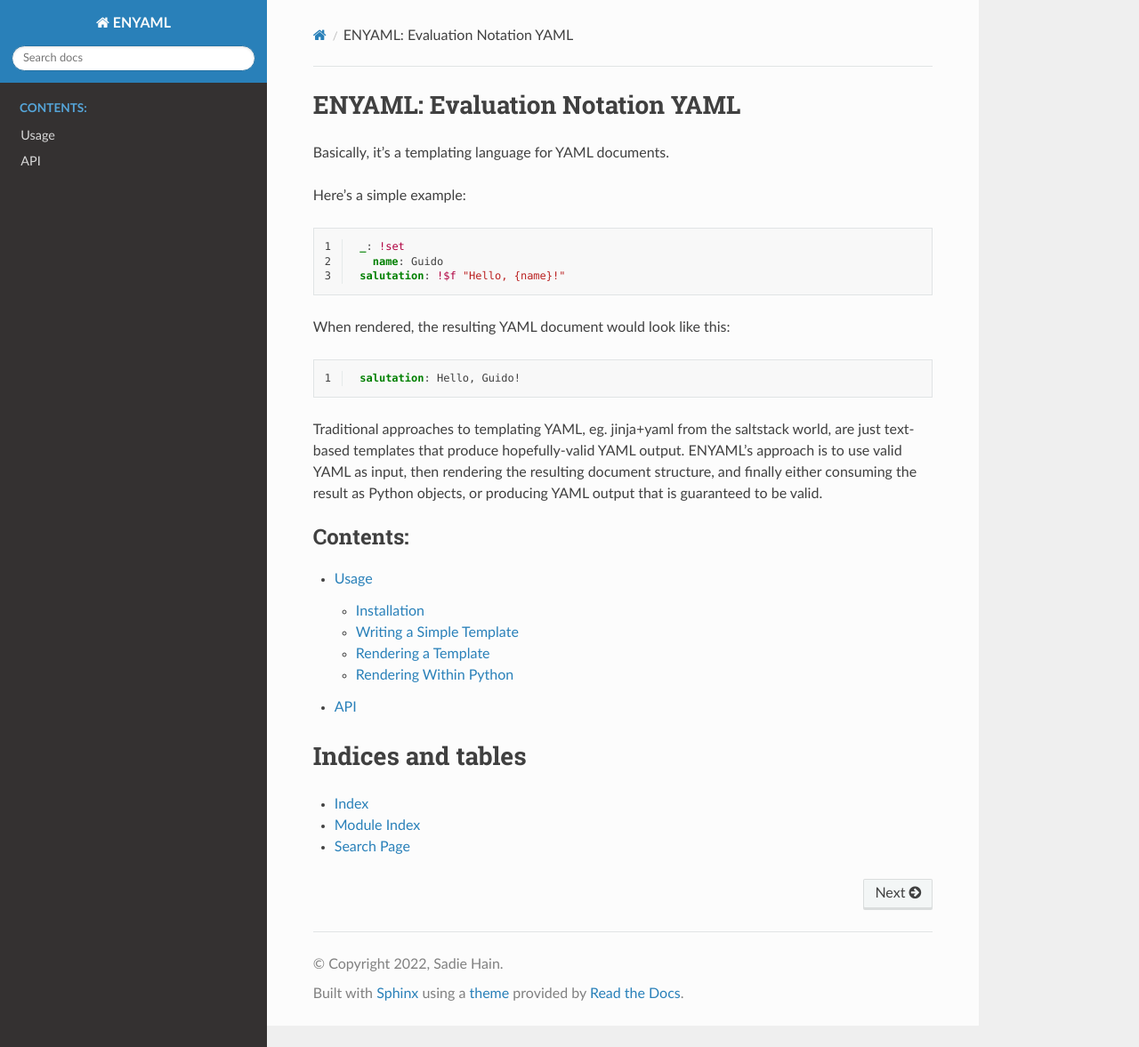
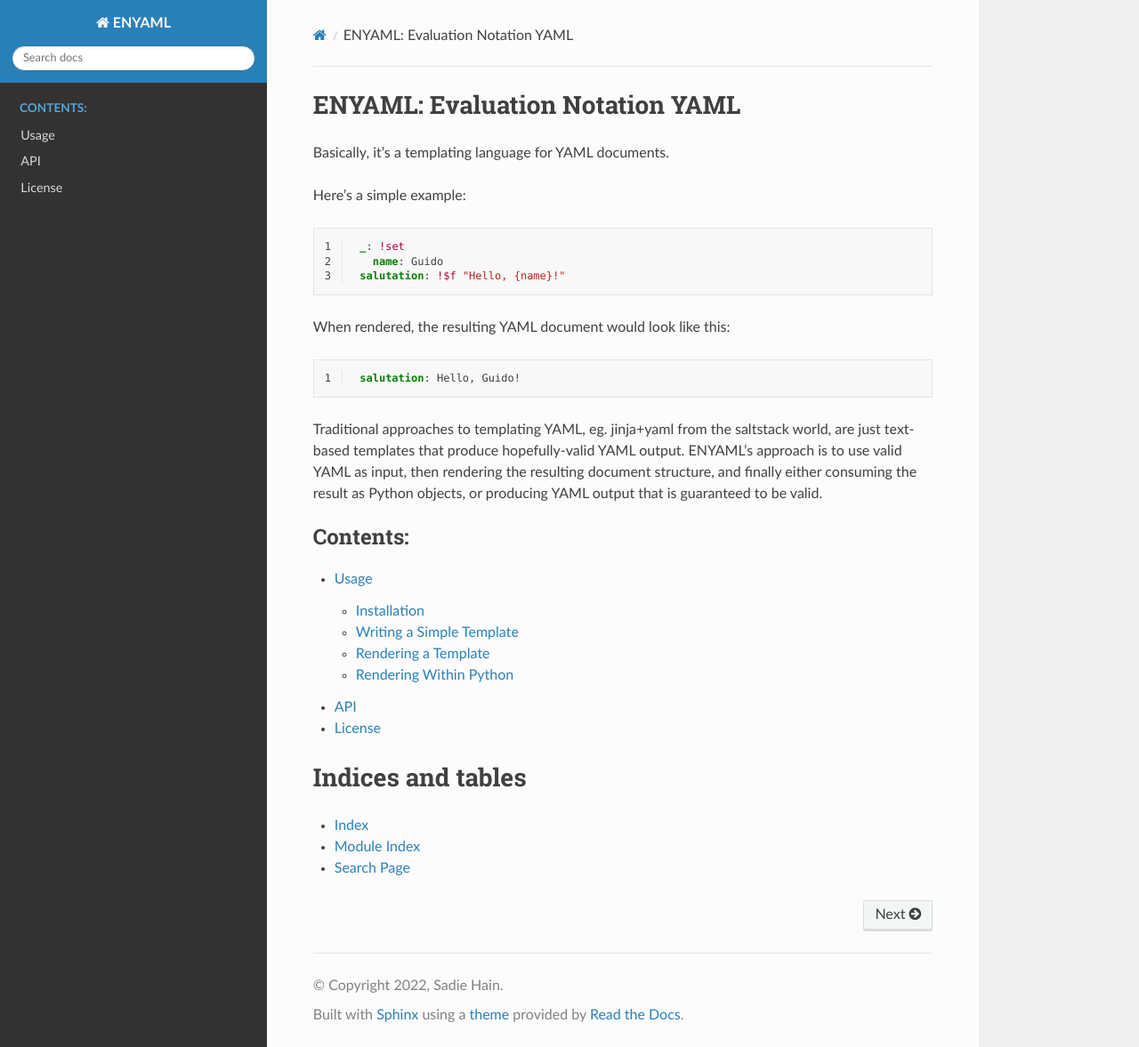
Before and after one commit to dhain/enyaml, a Sphinx documentation site: the page built from docs/source/index.rst, in a window 1280 px wide and 1177 px high. Shown: the whole window at 89% size. Built offline with Sphinx 7.4.7 and the Read the Docs theme 2.0.0, drawn with Linux system fonts in a browser that asks for light colours.

Commit message:
Add license to docs

```diff
--- /dev/null
+++ b/docs/source/LICENSE.rst
@@ -0,0 +1,5 @@
+License
+=======
+
+.. literalinclude:: ../../LICENSE
+   :language: text
--- a/docs/source/index.rst
+++ b/docs/source/index.rst
@@ -31,6 +31,7 @@
 
    usage
    api
+   LICENSE
 
 
 Indices and tables
```
